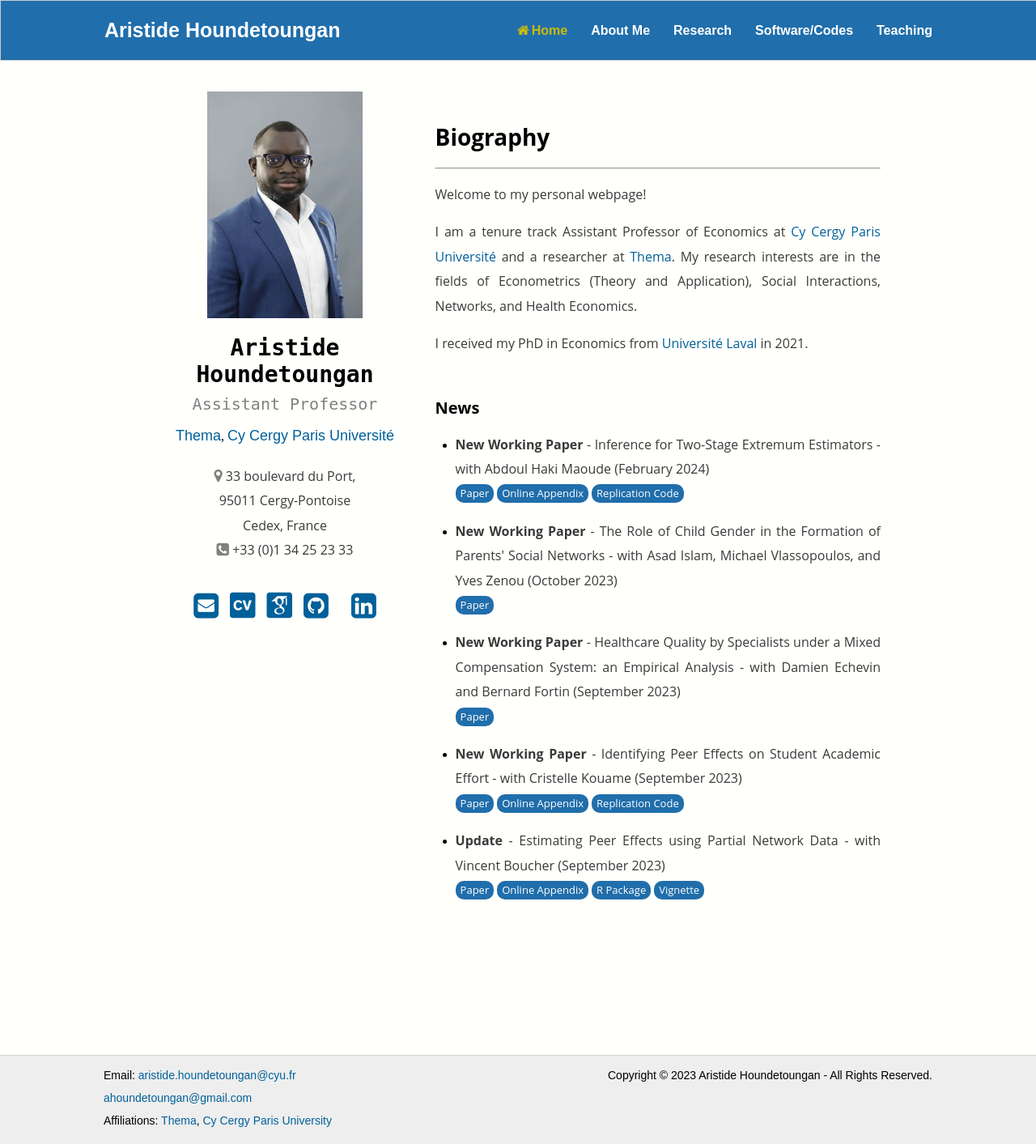
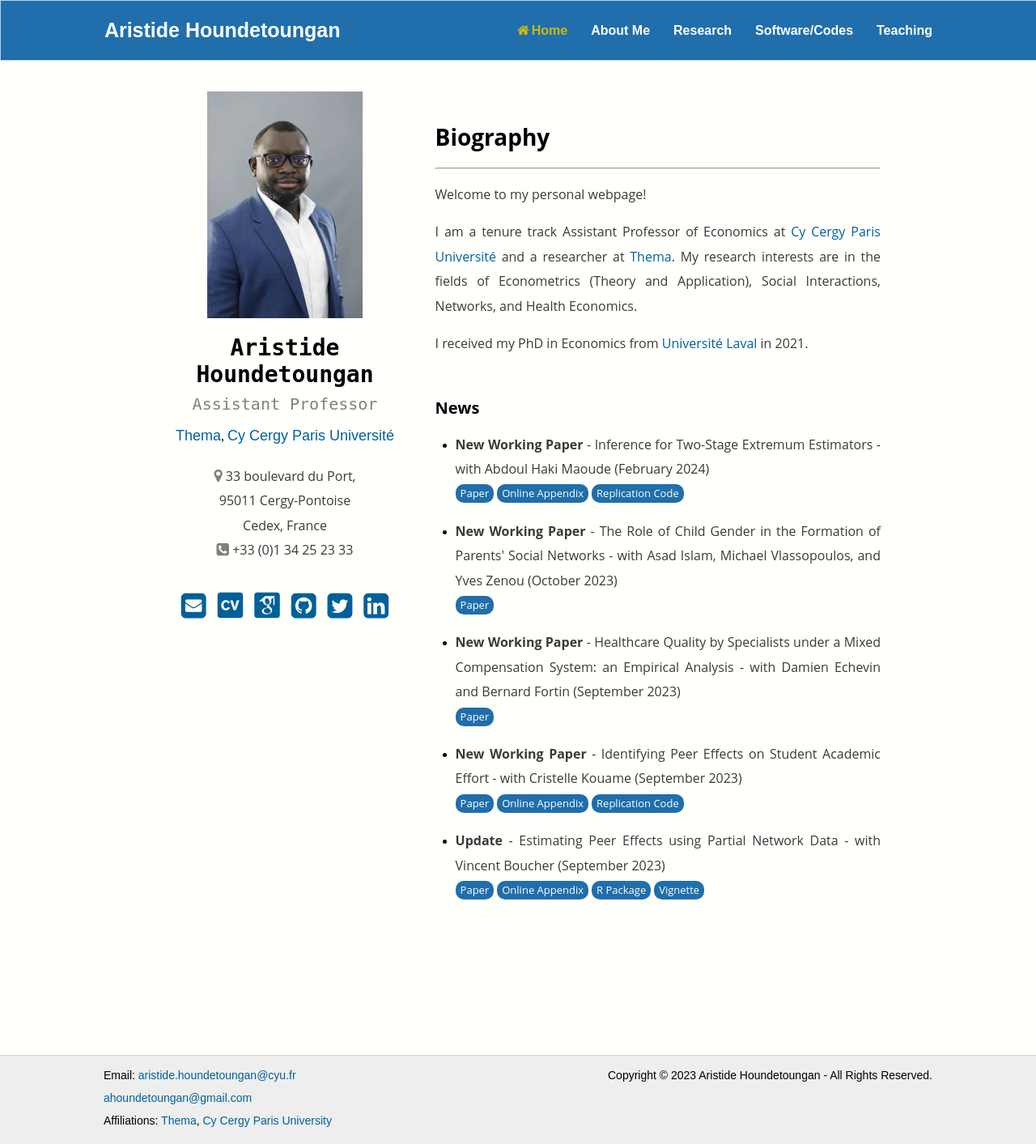
Before and after one commit to ahoundetoungan/ahoundetoungan.github.io, a Jekyll site: the page built from index.html, in a window 1280 px wide. Shown: the whole page at 81% size. Built offline with Jekyll 4.4.1, drawn with Linux system fonts in a browser that asks for light colours; some web fonts are replaced.

Commit message:
research

```diff
--- a/index.html
+++ b/index.html
@@ -38,7 +38,7 @@
       <a href="/files/CV/ahoundetoungan_cv.pdf" target="_blank"><i class="ai ai-cv-square ai-2x"></i></a>
       <a href="https://scholar.google.com/citations?user=NAM0eX8AAAAJ&hl=en" target="_blank"><i class="ai ai-google-scholar-square ai-2x"></i></a>
       <a href="https://github.com/ahoundetoungan" target="_blank"><i class="fa fa-github-square fa-2x"></i></a>
-      <a href="https://twitter.com/aristide_eh" target="_blank"><i class="fa fa-x-twitter fa-2x"></i></a>
+      <a href="https://twitter.com/aristide_eh" target="_blank"><i class="fa fa-twitter-square fa-2x"></i></a>
       <a href="https://www.linkedin.com/in/aristidehoundetoungan/" target="_blank"><i class="fa fa-linkedin-square fa-2x"></i></a> <br/>
     </div><!-- Myinfo -->
   </div><!-- Homeleft -->
```
